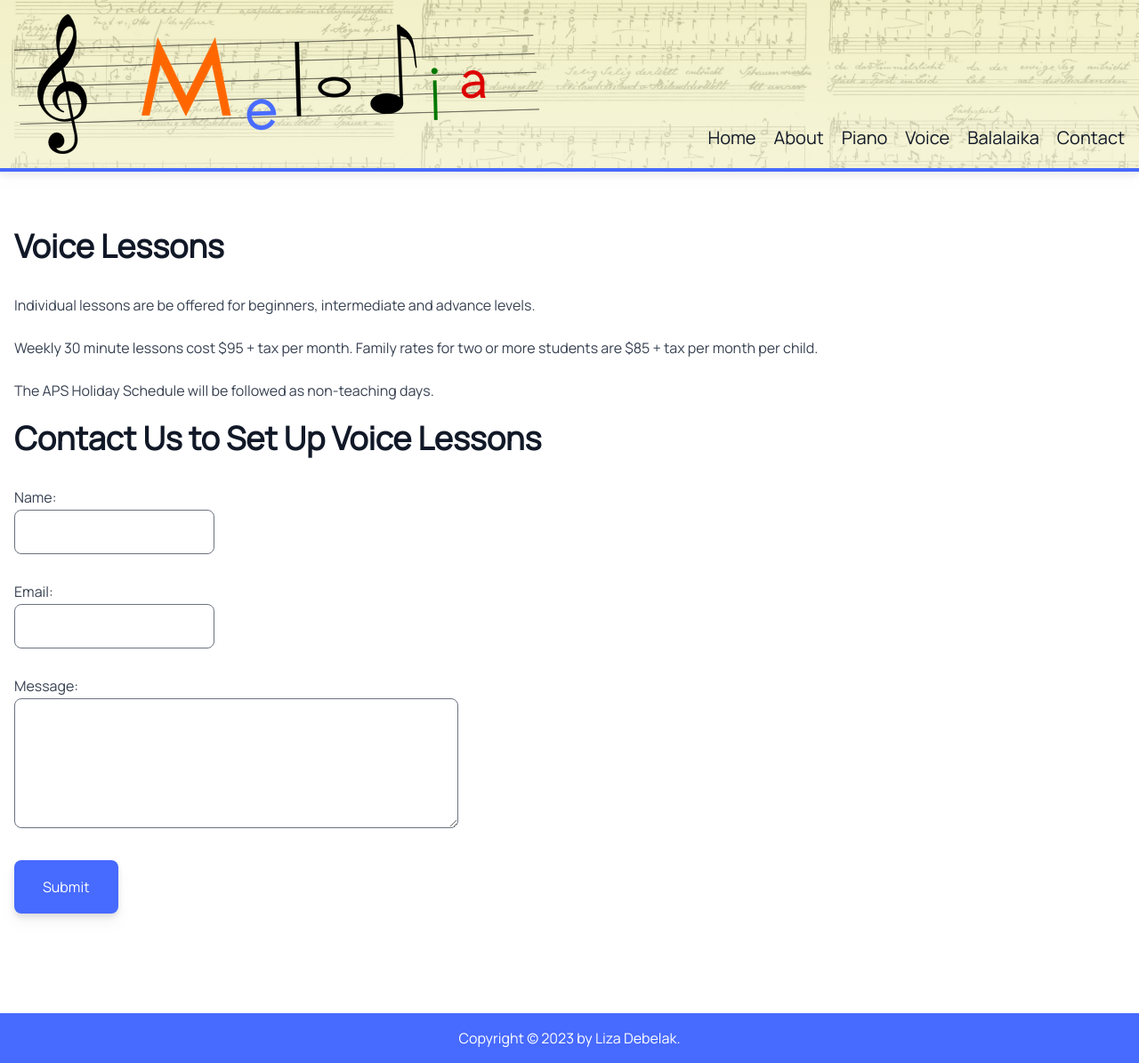
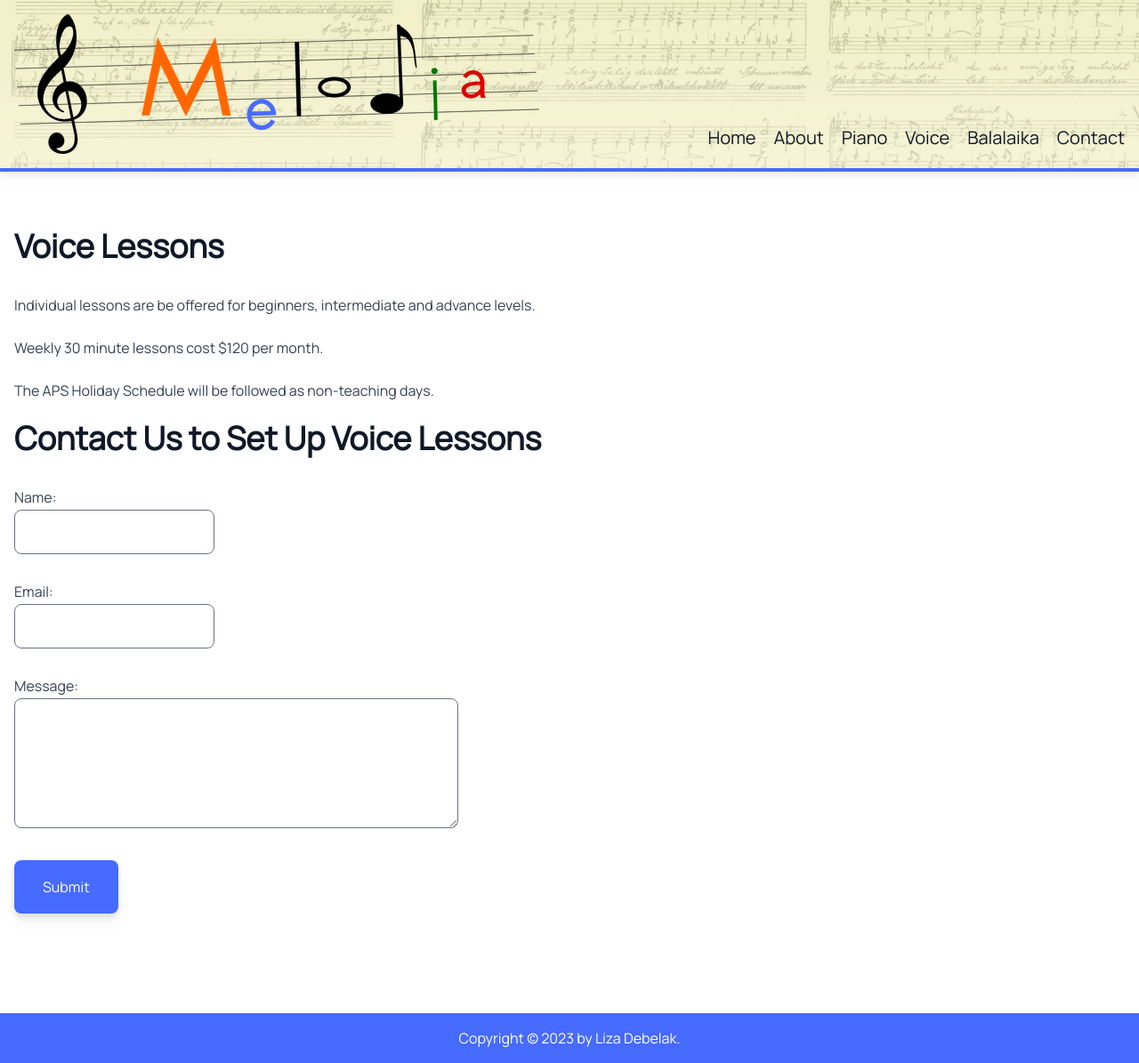
Before and after one commit to ericdebelak/melodia-static, a Jekyll site: the page built from voicelessons.md, in a window 1280 px wide. Shown: the whole page at 89% size. Built offline with Jekyll 4.4.1, drawn with Linux system fonts in a browser that asks for light colours; nearby versions of some CDN libraries.

Commit message:
Update voicelessons.md
Update pricing

```diff
--- a/voicelessons.md
+++ b/voicelessons.md
@@ -8,7 +8,7 @@ keywords: music lessons,ABQ, NM, Rio Rancho, Albuquerque, homeschool music lesso
 # Voice Lessons
 Individual lessons are be offered for beginners, intermediate and advance levels.
 
-Weekly 30 minute lessons cost $95 + tax per month. Family rates for two or more students are $85 + tax per month per child.
+Weekly 30 minute lessons cost $120 per month.
 
 The APS Holiday Schedule will be followed as non-teaching days.
 
```
